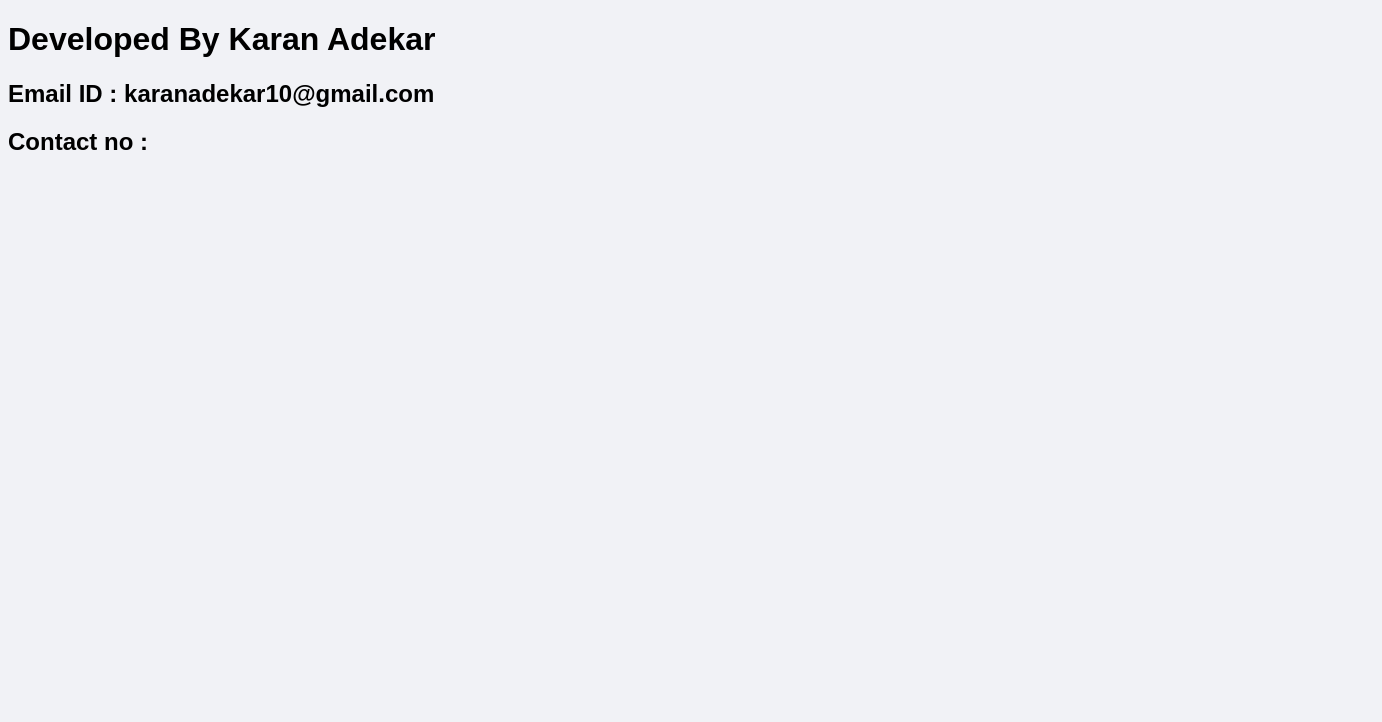
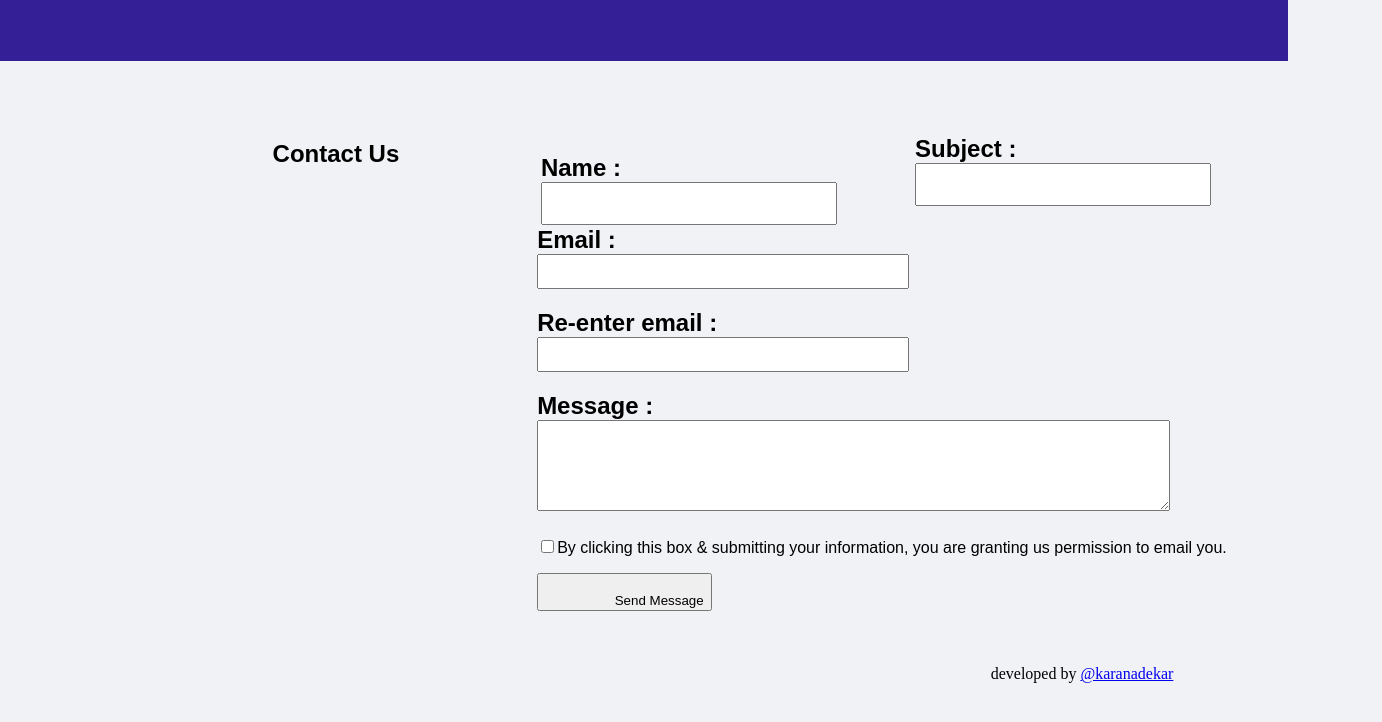
Before and after one commit to Karanadekar/buzztalk-website, a plain HTML site: page contactus.html in a window 1280 px wide. Shown: the whole page, 1382 px wide, since content can reach past the window. Drawn offline with Linux system fonts and the light colour scheme.

Commit message:
Update contactus.html

```diff
--- a/contactus.html
+++ b/contactus.html
@@ -4,11 +4,19 @@
     <meta charset="UTF-8">
     <meta http-equiv="X-UA-Compatible" content="IE=edge">
     <meta name="viewport" content="width=device-width, initial-scale=1.0">
-    <title>Document</title>
+    <title>contact us</title>
 </head>
-<body style="background-color: #f1f2f6;;">
-    <h1 style="font-family: fantasy;">Developed By Karan Adekar</h1>
-    <h2 style="font-family: fantasy; position: sticky;">Email ID : karanadekar10@gmail.com</h2>
-    <h2 style="font-family: fantasy;">Contact no : </h2>
+<body style="background-color: #f1f2f6;">
+    <h1 style="background-color: #341f97; margin: -1ch; padding: 1ch; color: #341f97;">h</h1>
+    <h2 style="font-family: fantasy; padding: 2cm; padding-left: 7cm;">Contact Us </h2>
+    <h2 style="font-family: fantasy; padding-left: 17cm; margin: -2.9cm;">Name :<br><input style="padding-left: 3cm; padding-top: 0.6cm;" type="text" name="name"></h2>
+    <h2 style="font-family: fantasy; padding-left: 24cm; margin: -2.9;">Subject :<br><input style="padding-left: 3cm; padding-top: 0.6cm;" type="text" name="name"></h2>
+    <h2 style="font-family: fantasy; padding-left: 14cm; margin: -2.9;">Email :<br><input style="padding-left: 5cm; padding-top: 0.4cm;" type="text" name="name"></h2>
+    <h2 style="font-family: fantasy; padding-left: 14cm; margin: -2.9;">Re-enter email :<br><input style="padding-left: 5cm; padding-top: 0.4cm;" type="text" name="name"></h2>
+    <h2 style="font-family: fantasy; padding-left: 14cm; margin: -2.9;">Message :<br><textarea style="padding-left: 12cm; padding-top: 1.5cm;"></textarea></h2>
+    <p style="font-family: fantasy; padding-left: 14cm; margin: -2.5;"><input type="checkbox">By clicking this box & submitting your information, you are granting us permission to email you.</p>
+    <p style="font-family: fantasy; padding-left: 14cm; margin: -2.5;"><input style="padding-left: 2cm; padding-top: 0.5cm;" type="submit" value="Send Message"></p>
+    <p style="padding-left: 26cm; padding-top: 1cm;">developed by <a href="https://www.instagram.com/karanadekar/" target="_blank">@karanadekar</a></p></p>
+
 </body>
 </html>
```
